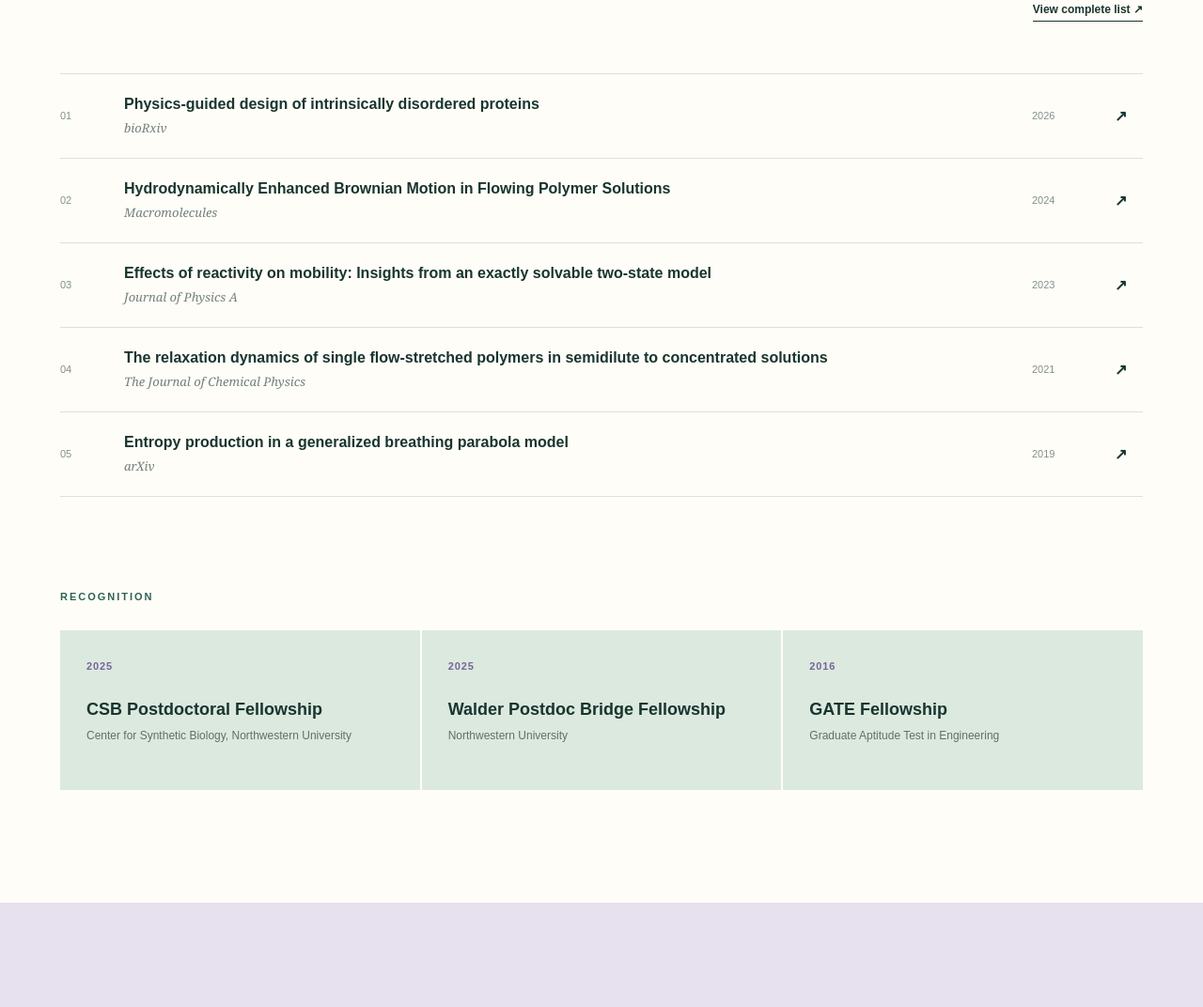
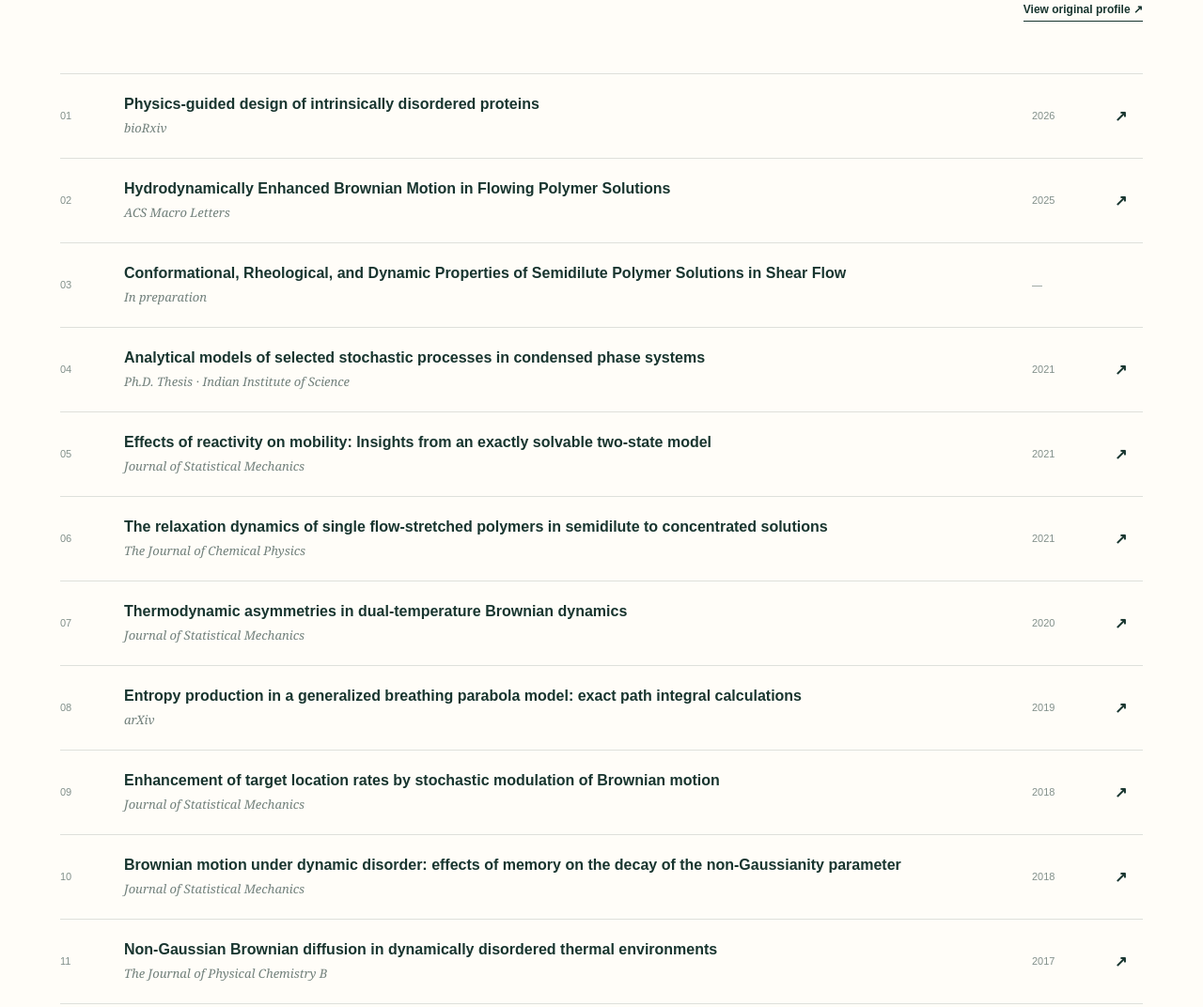
Before and after one commit to nehatyagi-chem/nehatyagi-chem.github.io, a plain HTML site: page index.html in a window 1280 px wide. Shown: the part 3263-4335 px from the top of the page at 94% size. Drawn offline with Linux system fonts and the light colour scheme.

Commit message:
Add files via upload

```diff
--- a/index.html
+++ b/index.html
@@ -15,12 +15,18 @@
     <article class="research-card"><span class="number">02</span><div><h3>Polymers driven far from equilibrium</h3><p>I study how flow reshapes polymer conformations, fluctuations and transport across concentration regimes. This work connects single-chain dynamics to collective rheology and explains enhanced tracer motion in flowing polymer solutions.</p><div class="tags"><span>Polymer physics</span><span>Non-equilibrium dynamics</span><span>Molecular simulation</span></div></div><b>↗</b></article>
     <article class="research-card"><span class="number">03</span><div><h3>Stochastic processes in complex media</h3><p>Using analytically tractable models, I investigate diffusion in dynamically disordered environments, first-passage processes and entropy production—building a mechanistic language for fluctuations in soft and biological matter.</p><div class="tags"><span>Statistical mechanics</span><span>Brownian motion</span><span>Analytical theory</span></div></div><b>↗</b></article>
   </div></section>
-  <section class="section publications" id="publications"><div class="section-heading compact"><div><p class="section-kicker">Selected work</p><h2>Publications &amp; <em>preprints</em></h2></div><a href="https://sites.google.com/view/neha-tyagi-phd" target="_blank" rel="noopener">View complete list ↗</a></div><div class="publication-list">
-    <a class="publication" href="https://www.biorxiv.org/" target="_blank" rel="noopener"><span>01</span><div><h3>Physics-guided design of intrinsically disordered proteins</h3><p>bioRxiv</p></div><time>2026</time><b>↗</b></a>
-    <a class="publication" href="https://pubs.acs.org/doi/10.1021/acs.macromol.4c01318" target="_blank" rel="noopener"><span>02</span><div><h3>Hydrodynamically Enhanced Brownian Motion in Flowing Polymer Solutions</h3><p>Macromolecules</p></div><time>2024</time><b>↗</b></a>
-    <a class="publication" href="https://iopscience.iop.org/" target="_blank" rel="noopener"><span>03</span><div><h3>Effects of reactivity on mobility: Insights from an exactly solvable two-state model</h3><p>Journal of Physics A</p></div><time>2023</time><b>↗</b></a>
-    <a class="publication" href="https://doi.org/10.1063/5.0037513" target="_blank" rel="noopener"><span>04</span><div><h3>The relaxation dynamics of single flow-stretched polymers in semidilute to concentrated solutions</h3><p>The Journal of Chemical Physics</p></div><time>2021</time><b>↗</b></a>
-    <a class="publication" href="https://arxiv.org/abs/1912.05111" target="_blank" rel="noopener"><span>05</span><div><h3>Entropy production in a generalized breathing parabola model</h3><p>arXiv</p></div><time>2019</time><b>↗</b></a>
+  <section class="section publications" id="publications"><div class="section-heading compact"><div><p class="section-kicker">Research output</p><h2>Publications &amp; <em>preprints</em></h2></div><a href="https://sites.google.com/view/neha-tyagi-phd" target="_blank" rel="noopener">View original profile ↗</a></div><div class="publication-list">
+    <a class="publication" href="https://www.biorxiv.org/content/10.64898/2026.05.29.728696v1" target="_blank" rel="noopener"><span>01</span><div><h3>Physics-guided design of intrinsically disordered proteins</h3><p>bioRxiv</p></div><time>2026</time><b>↗</b></a>
+    <a class="publication" href="https://pubs.acs.org/doi/10.1021/acsmacrolett.5c00016" target="_blank" rel="noopener"><span>02</span><div><h3>Hydrodynamically Enhanced Brownian Motion in Flowing Polymer Solutions</h3><p>ACS Macro Letters</p></div><time>2025</time><b>↗</b></a>
+    <div class="publication unpublished"><span>03</span><div><h3>Conformational, Rheological, and Dynamic Properties of Semidilute Polymer Solutions in Shear Flow</h3><p>In preparation</p></div><time>—</time><b></b></div>
+    <a class="publication" href="https://etd.iisc.ac.in/handle/2005/5390" target="_blank" rel="noopener"><span>04</span><div><h3>Analytical models of selected stochastic processes in condensed phase systems</h3><p>Ph.D. Thesis · Indian Institute of Science</p></div><time>2021</time><b>↗</b></a>
+    <a class="publication" href="https://iopscience.iop.org/article/10.1088/1742-5468/ac0c72/meta" target="_blank" rel="noopener"><span>05</span><div><h3>Effects of reactivity on mobility: Insights from an exactly solvable two-state model</h3><p>Journal of Statistical Mechanics</p></div><time>2021</time><b>↗</b></a>
+    <a class="publication" href="https://pubs.aip.org/aip/jcp/article/154/2/024907/200049/The-relaxation-dynamics-of-single-flow-stretched" target="_blank" rel="noopener"><span>06</span><div><h3>The relaxation dynamics of single flow-stretched polymers in semidilute to concentrated solutions</h3><p>The Journal of Chemical Physics</p></div><time>2021</time><b>↗</b></a>
+    <a class="publication" href="https://iopscience.iop.org/article/10.1088/1742-5468/abc4e4/meta" target="_blank" rel="noopener"><span>07</span><div><h3>Thermodynamic asymmetries in dual-temperature Brownian dynamics</h3><p>Journal of Statistical Mechanics</p></div><time>2020</time><b>↗</b></a>
+    <a class="publication" href="https://arxiv.org/abs/1912.05111" target="_blank" rel="noopener"><span>08</span><div><h3>Entropy production in a generalized breathing parabola model: exact path integral calculations</h3><p>arXiv</p></div><time>2019</time><b>↗</b></a>
+    <a class="publication" href="https://iopscience.iop.org/article/10.1088/1742-5468/aac744/meta" target="_blank" rel="noopener"><span>09</span><div><h3>Enhancement of target location rates by stochastic modulation of Brownian motion</h3><p>Journal of Statistical Mechanics</p></div><time>2018</time><b>↗</b></a>
+    <a class="publication" href="https://iopscience.iop.org/article/10.1088/1742-5468/aaa8ee/meta" target="_blank" rel="noopener"><span>10</span><div><h3>Brownian motion under dynamic disorder: effects of memory on the decay of the non-Gaussianity parameter</h3><p>Journal of Statistical Mechanics</p></div><time>2018</time><b>↗</b></a>
+    <a class="publication" href="https://pubs.acs.org/doi/full/10.1021/acs.jpcb.7b03870" target="_blank" rel="noopener"><span>11</span><div><h3>Non-Gaussian Brownian diffusion in dynamically disordered thermal environments</h3><p>The Journal of Physical Chemistry B</p></div><time>2017</time><b>↗</b></a>
   </div><div class="awards"><p class="section-kicker">Recognition</p><div class="award-grid"><article><span>2025</span><h3>CSB Postdoctoral Fellowship</h3><p>Center for Synthetic Biology, Northwestern University</p></article><article><span>2025</span><h3>Walder Postdoc Bridge Fellowship</h3><p>Northwestern University</p></article><article><span>2016</span><h3>GATE Fellowship</h3><p>Graduate Aptitude Test in Engineering</p></article></div></div></section>
   <section class="section service" id="service"><div class="service-intro"><p class="section-kicker">Beyond the lab</p><h2>Science grows through<br><em>community and service.</em></h2><p>I care about building thoughtful academic communities—creating spaces where researchers connect, communicate and feel represented.</p></div><div class="service-cards"><article><span>01</span><div><small>Northwestern University</small><h3>Postdoctoral Committee</h3><p>Supporting postdoctoral community-building through social and professional activities, including events that help colleagues connect across research groups.</p></div></article><article><span>02</span><div><small>Indian Institute of Science · 2018–2019</small><h3>Public Representative, All Chemists’ Club</h3><p>Contributed to departmental engagement and represented the student community in initiatives designed to strengthen participation and connection.</p></div></article><article><span>03</span><div><small>Indian Institute of Science · 2018–2019</small><h3>Editorial Team, Elixir</h3><p>Helped shape the department’s in-house magazine, supporting science communication and celebrating the ideas and people within the community.</p></div></article></div></section>
   <section class="connect" id="connect"><p class="section-kicker">Let’s connect</p><h2>Interested in soft matter,<br>biophysics or <em>collaboration?</em></h2><p>I welcome conversations about research, teaching and new scientific directions.</p><a class="button light" href="https://sites.google.com/view/neha-tyagi-phd" target="_blank" rel="noopener">Visit my academic profile ↗</a></section>
```
